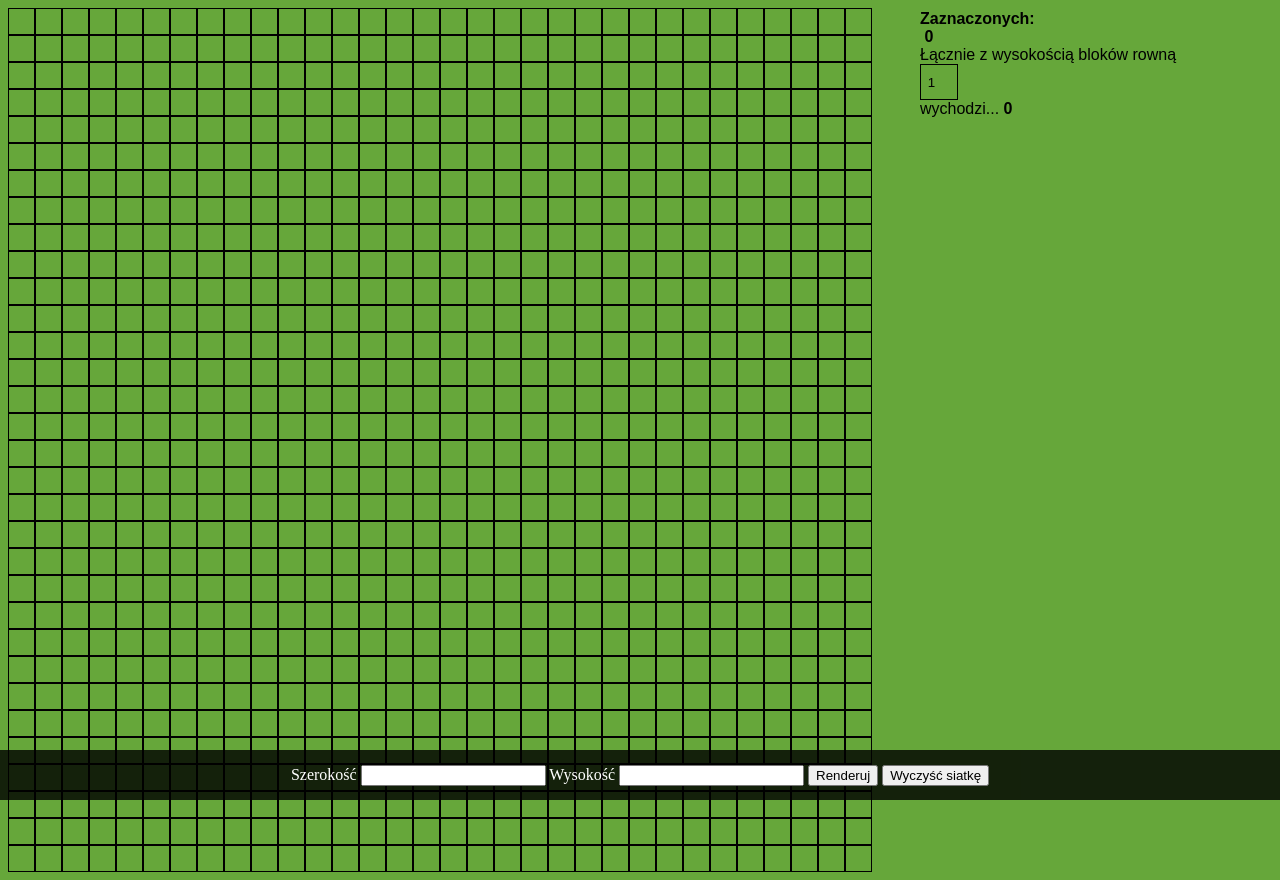
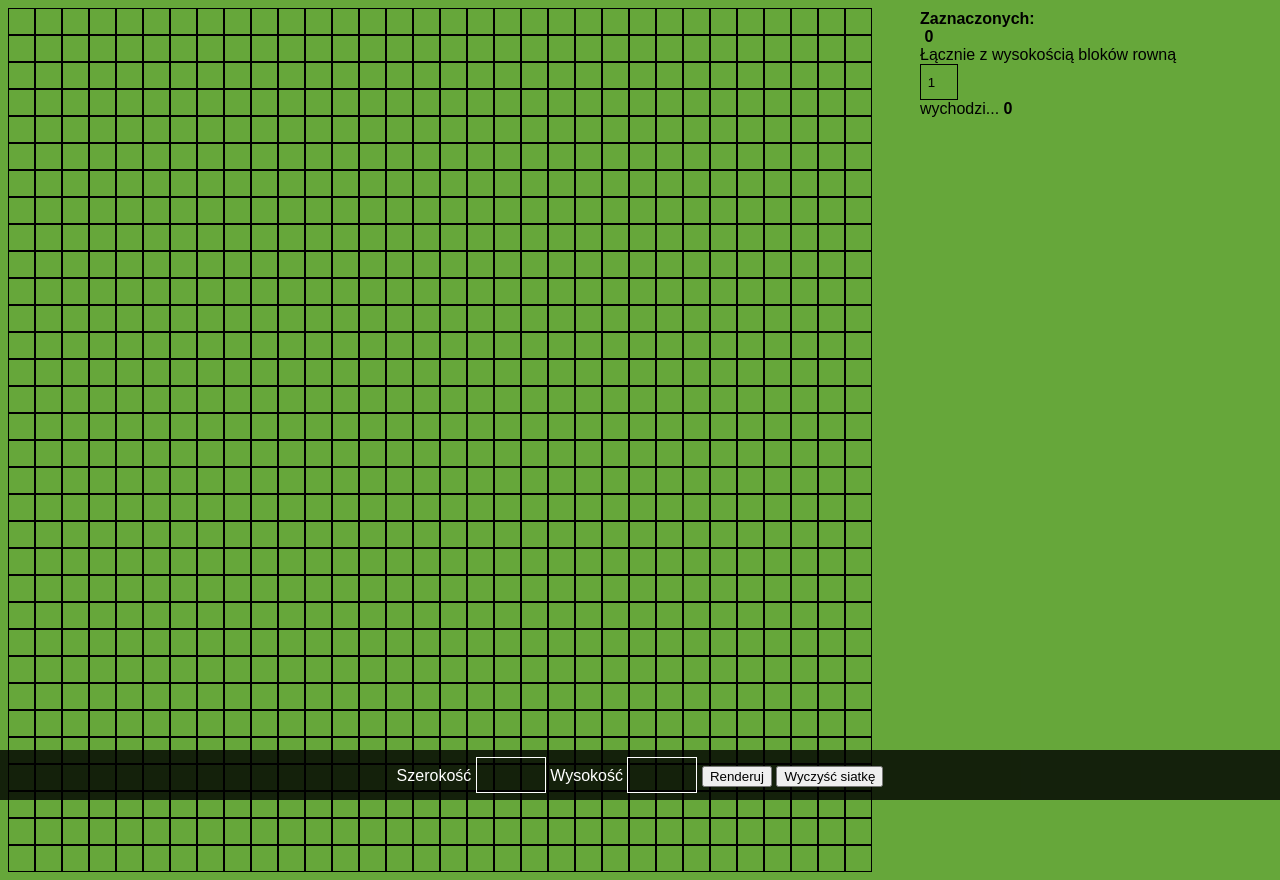
Before and after one commit to Kamyil/kamyilwebsite, a website built with webpack: page index.html in a window 1280 px wide. Built offline with nearby package versions, Linux system fonts and the light colour scheme.

Commit message:
Corrected bottom bar styles

```diff
--- a/resources/scss/Components/Toolbox.scss
+++ b/resources/scss/Components/Toolbox.scss
@@ -11,6 +11,18 @@
     align-items: center;
     justify-content: center;
     float: right;
+
+    form {
+        input {
+            background-color: transparent;
+            border: 1px solid white;
+            width: 64px;
+            height: 32px;
+            color: white;
+            text-align: center;
+            font-size: 18px;
+        }
+    }
 }
 
 #house-height {
--- a/resources/scss/main.scss
+++ b/resources/scss/main.scss
@@ -5,6 +5,7 @@
 } */
 body {
     background-color: #66A73A;
+    font-family: 'Arial';
 }
 
 
```
Also changed, not shown: public/build/css/style.css, 1 other file.
